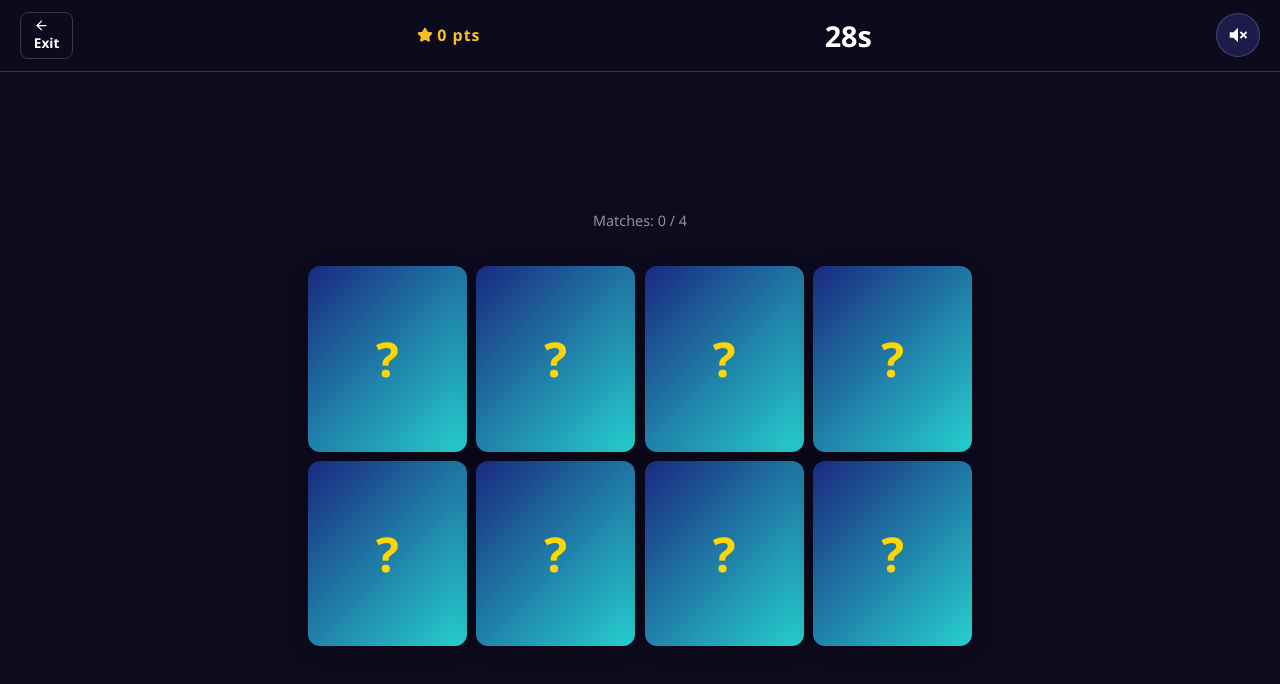
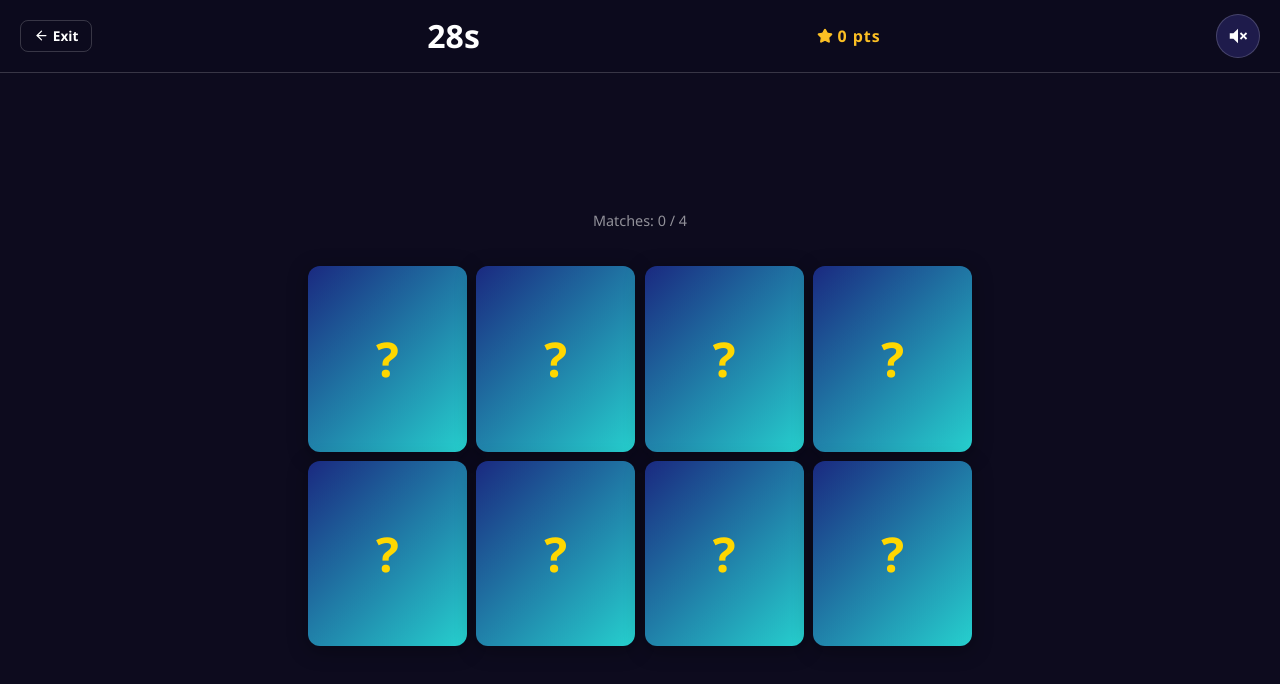
Before and after one commit to RicargoGGx/MemoryCardGame, a React (Vite) app: page / in a window 1280 px wide. Both pictures are taken after a click on the button "Start Game". Shown: the top 684 px of the page. Built offline with nearby package versions, Linux system fonts and the light colour scheme; grey boxes are pictures that could not be loaded.

Commit message:
🎨 style: topbar order exit|timer|score|mute, bigger timer, exit nowrap

```diff
--- a/src/index.css
+++ b/src/index.css
@@ -138,7 +138,7 @@ body {
 }
 
 /* ── Timer ── */
-.timer { font-size: 1.8rem; font-weight: 700; font-variant-numeric: tabular-nums; }
+.timer { font-size: 2rem; font-weight: 800; font-variant-numeric: tabular-nums; min-width: 3ch; }
 .timer.danger { animation: timerPulse 0.6s ease infinite; }
 
 .btn-bounce {
--- a/src/screens/GameScreen.jsx
+++ b/src/screens/GameScreen.jsx
@@ -119,7 +119,7 @@ export default function GameScreen({ onWin, onLose, onMainMenu }) {
 
       {/* ── Top bar ── */}
       <div className="topbar">
-        {/* Exit button */}
+        {/* Exit button — left */}
         <button
           onClick={handleExit}
           style={{
@@ -131,20 +131,22 @@ export default function GameScreen({ onWin, onLose, onMainMenu }) {
             cursor: 'pointer',
             fontSize: '0.85rem',
             fontWeight: 600,
+            whiteSpace: 'nowrap',
+            display: 'flex', alignItems: 'center', gap: 4,
           }}
         >
-          <ArrowLeft size={15} style={{ marginRight: 4 }} />{t('exitBtn')}
+          <ArrowLeft size={15} />{t('exitBtn')}
         </button>
+
+        {/* Timer */}
+        <span className={`timer${timerDanger ? ' danger' : ''}`}>{timeLeft}s</span>
 
         {/* Score */}
         <span style={{ fontWeight: 700, fontSize: '1rem', color: '#fbbf24', letterSpacing: 1, display: 'flex', alignItems: 'center', gap: 4 }}>
           <Star size={16} fill="#fbbf24" color="#fbbf24" /> {score} pts
         </span>
 
-        {/* Timer */}
-        <span className={`timer${timerDanger ? ' danger' : ''}`}>{timeLeft}s</span>
-
-        {/* Mute (BG music only) */}
+        {/* Mute (BG music only) — right */}
         <MuteButton muted={muted} onToggle={() => setMuted((m) => !m)} />
       </div>
 
```
